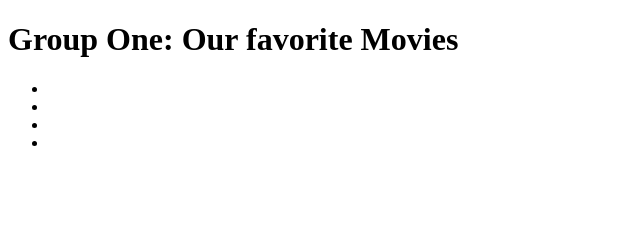
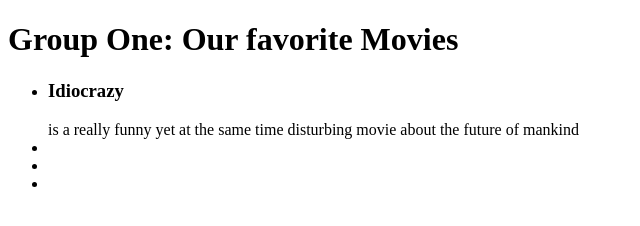
Before and after one commit to merkmic/pushpullexercise, a plain HTML site: page index.html in a window 1280 px wide. Shown: the whole page, without its empty margins (0-640 px from the left). Drawn offline with Linux system fonts and the light colour scheme.

Commit message:
added list item 1

```diff
--- a/index.html
+++ b/index.html
@@ -13,7 +13,7 @@
 
     <main>
         <ul>
-            <li></li>
+            <li><h3>Idiocrazy</h3>is a really funny yet at the same time disturbing movie about the future of mankind</li>
             <li></li>
             <li></li>
             <li></li>
```
